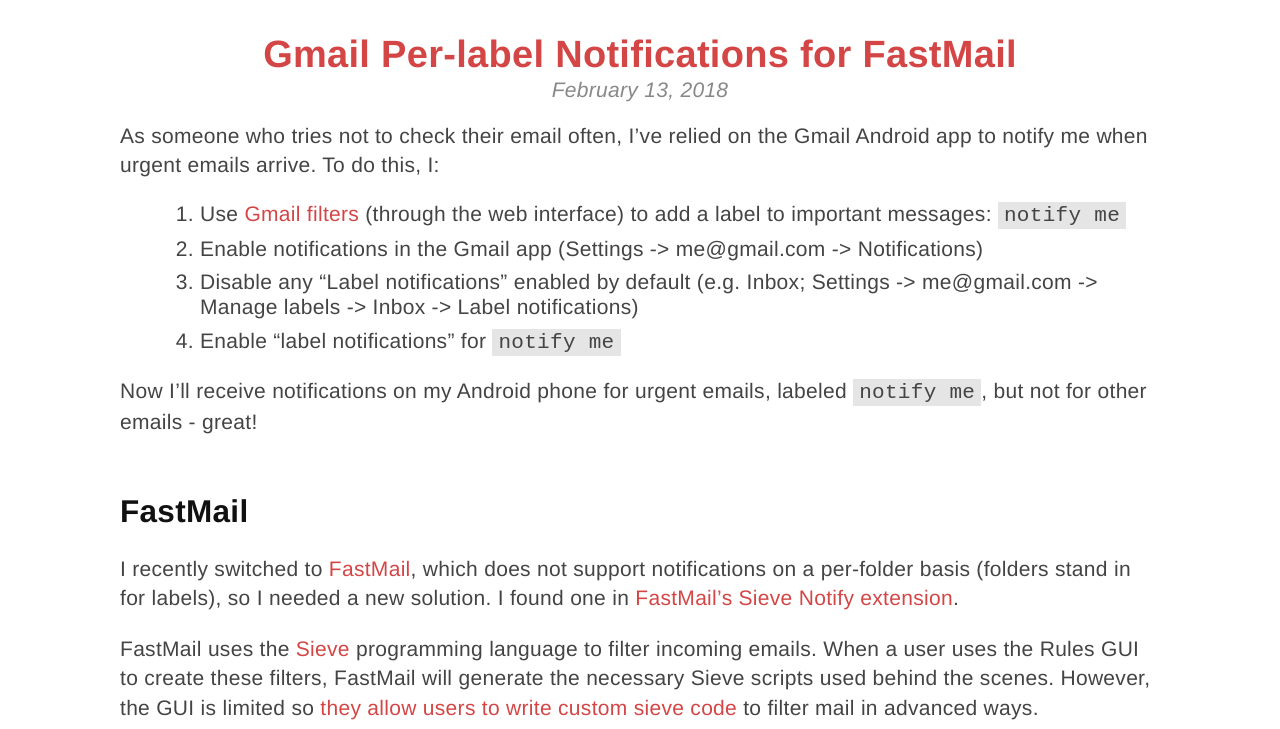
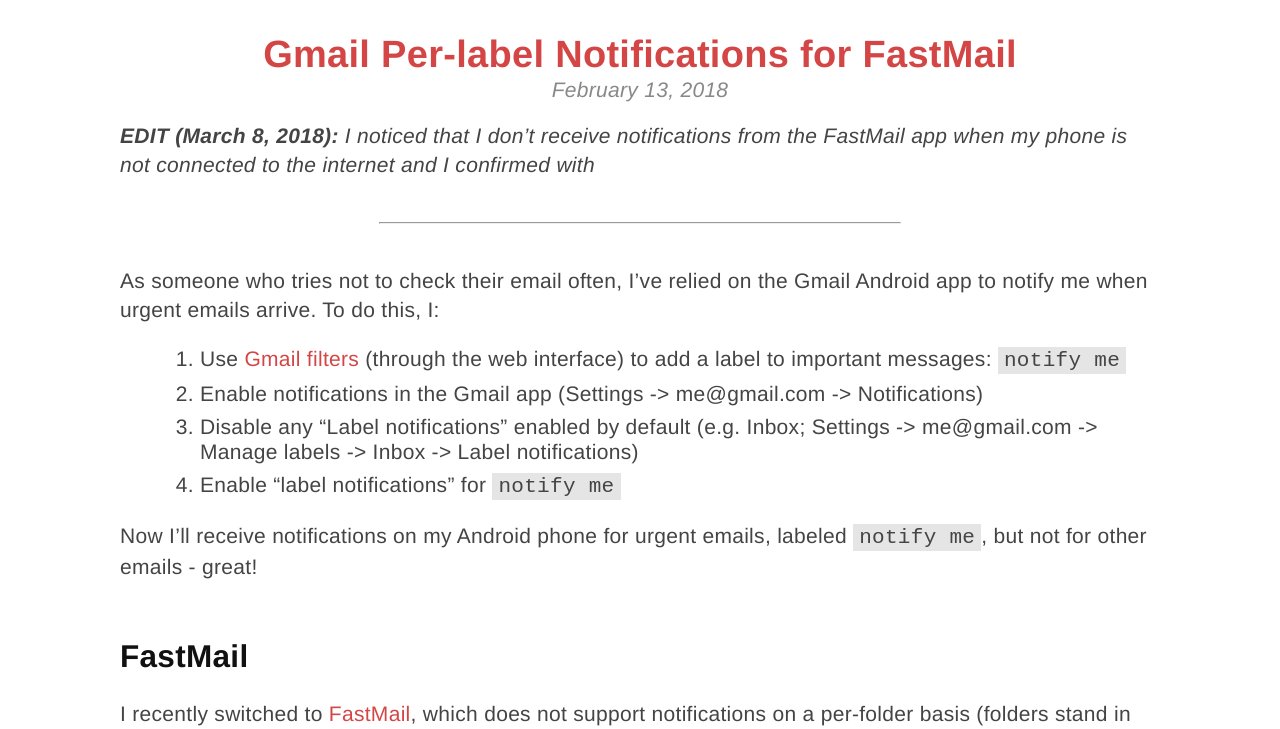
Before and after one commit to mcomella/mcomella.github.com, a Jekyll site: the page built from _posts/2018-02-13-gmail-per-label-notifications-for-fastmail.md, in a window 1280 px wide and 900 px high, cut to the strip 171-900 px from the top of the window. Built offline with Jekyll 4.4.1, drawn with Linux system fonts in a browser that asks for light colours; comment, search, counter and statistics services are not loaded.

Commit message:
Fastmail edit WIP.

```diff
--- a/_posts/2018-02-13-gmail-per-label-notifications-for-fastmail.md
+++ b/_posts/2018-02-13-gmail-per-label-notifications-for-fastmail.md
@@ -2,6 +2,10 @@
 title: Gmail Per-label Notifications for FastMail
 tags: FastMail
 ---
+***EDIT (March 8, 2018):*** *I noticed that I don't receive notifications from the FastMail app when my phone is not connected to the internet and I confirmed with*
+
+---
+
 As someone who tries not to check their email often, I've relied on the Gmail Android app to notify me when urgent emails arrive. To do this, I:
 1. Use [Gmail filters][] (through the web interface) to add a label to important messages: `notify me`
 1. Enable notifications in the Gmail app (Settings -> me@gmail.com -> Notifications)
```
